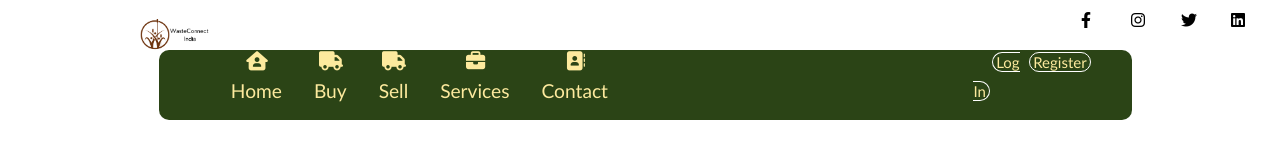
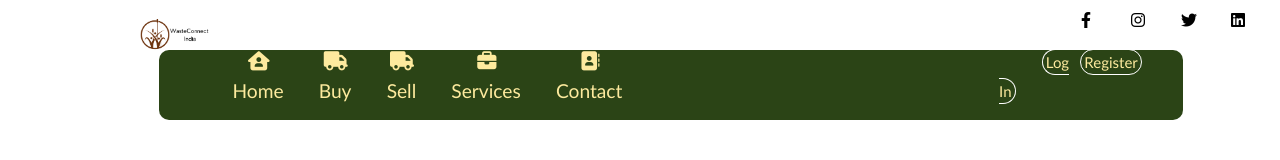
Before and after one commit to anuragt0/WasteConnect2, a React (Create React App) app in the folder client/: page /login in a window 1280 px wide. Shown: the top 160 px of the page. Built offline with nearby package versions, Linux system fonts and the light colour scheme; no server answers.

Commit message:
some changes

```diff
--- a/client/src/App.css
+++ b/client/src/App.css
@@ -12,9 +12,7 @@ body {
 .head {
   padding: 0 10%;
   color: black;
-
   background-color: white;
-
 }
 .container {
   max-width: 100%;
@@ -32,7 +30,6 @@ body {
   display: flex;
   height: 70px;
   padding-top: 0;
-
 }
 .social{
   padding-left: 53rem;
@@ -44,6 +41,7 @@ body {
   line-height: 40px;
   border-radius: 50%;
   /* text-align: center; */
+  ]
   background-color: rgba(255, 255, 255, 0.3);
   color: black;
   transition: 0.5s;
@@ -65,11 +63,12 @@ body {
   padding: 0 3%;
   background-color:#2b4416;
   box-shadow: 0 5p 15px rgba(0, 0, 0, 0.25);
-  width: 95%;
-  height: 70px;
+  width: 100%;
+  height:70px;
   border-radius: 10px;
   margin-left: 3%;
   margin-bottom: 1%;
+
 }
 .nav-menu{
   display: grid;
@@ -86,7 +85,8 @@ body {
 .nav-menu a{
   text-decoration: none;
   color: #fdea9e;
-  padding: 0rem 0.2rem;
+  padding: 0.2rem 0.2rem;
+
   font-family:'Gill Sans', 'Gill Sans MT', Calibri, 'Trebuchet MS', sans-serif;
 }
  li:hover{
@@ -101,8 +101,8 @@ body {
   box-sizing: border-box;
   border: 1.5px solid white;
   border-radius: 100px;
-  margin-right:1rem;
-  margin-left: 2rem;
+  margin-right:2rem;
+  margin-left: 4rem;
   font-size: 15px;
 }
 .login:hover{
```
